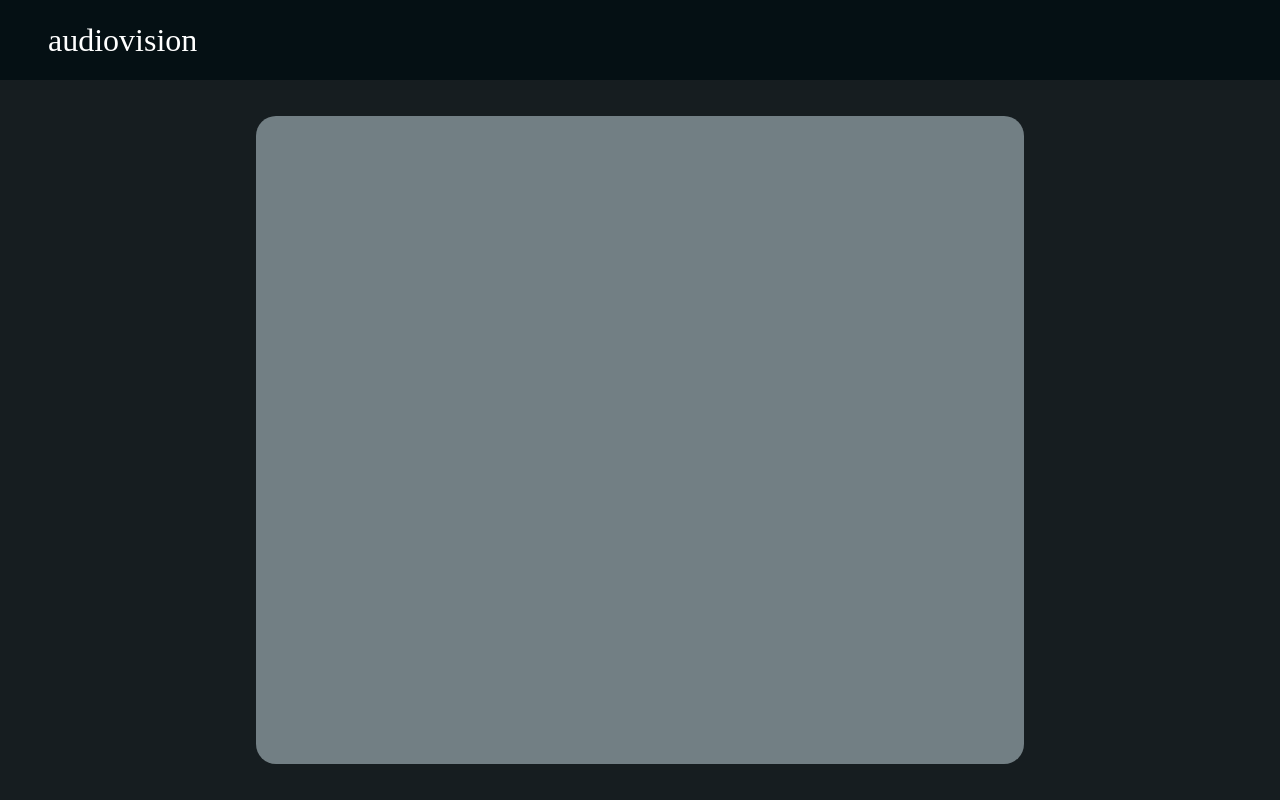
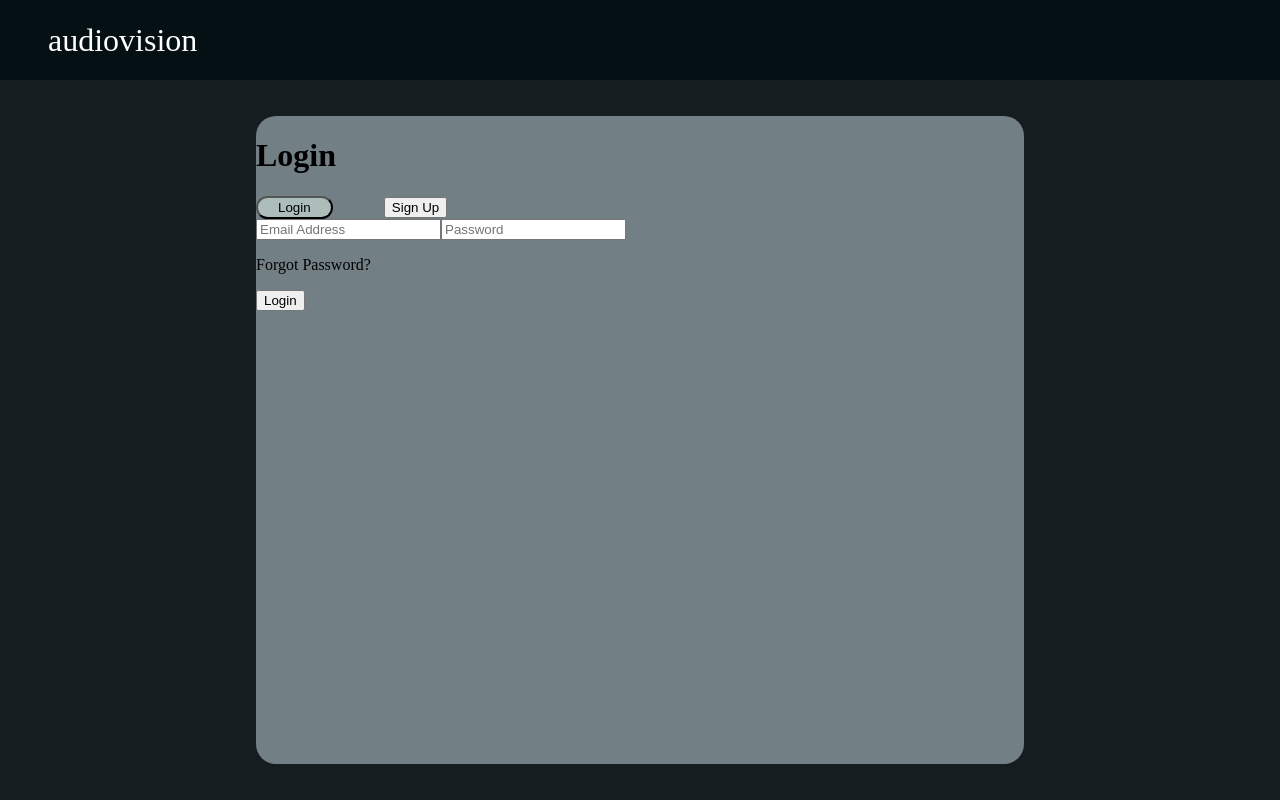
Before and after one commit to poke8014/CS161, a React (Create React App) app in the folder dev/: page /login in a window 1280 px wide. Built offline with nearby package versions, Linux system fonts and the light colour scheme.

Commit message:
Update LoginPage.js

```diff
--- a/dev/src/pages/loginPage/LoginPage.js
+++ b/dev/src/pages/loginPage/LoginPage.js
@@ -10,7 +10,17 @@ export default function LoginPage(){
             />
             <div className="login-signup-container">
                 <div className="login-signup-box">
-
+                    <h1>Login</h1>
+                    <div className="login-signup-buttons">
+                        <button className="login-button">Login</button>
+                        <button className="signup-button">Sign Up</button>
+                    </div>
+                    <form>
+                        <input type={"text"} placeholder="Email Address" />
+                        <input type={"text"} placeholder="Password" />
+                        <p>Forgot Password?</p>
+                        <input type={"submit"}  value="Login"/>
+                    </form>
                 </div>
             </div>
         </div>
```
